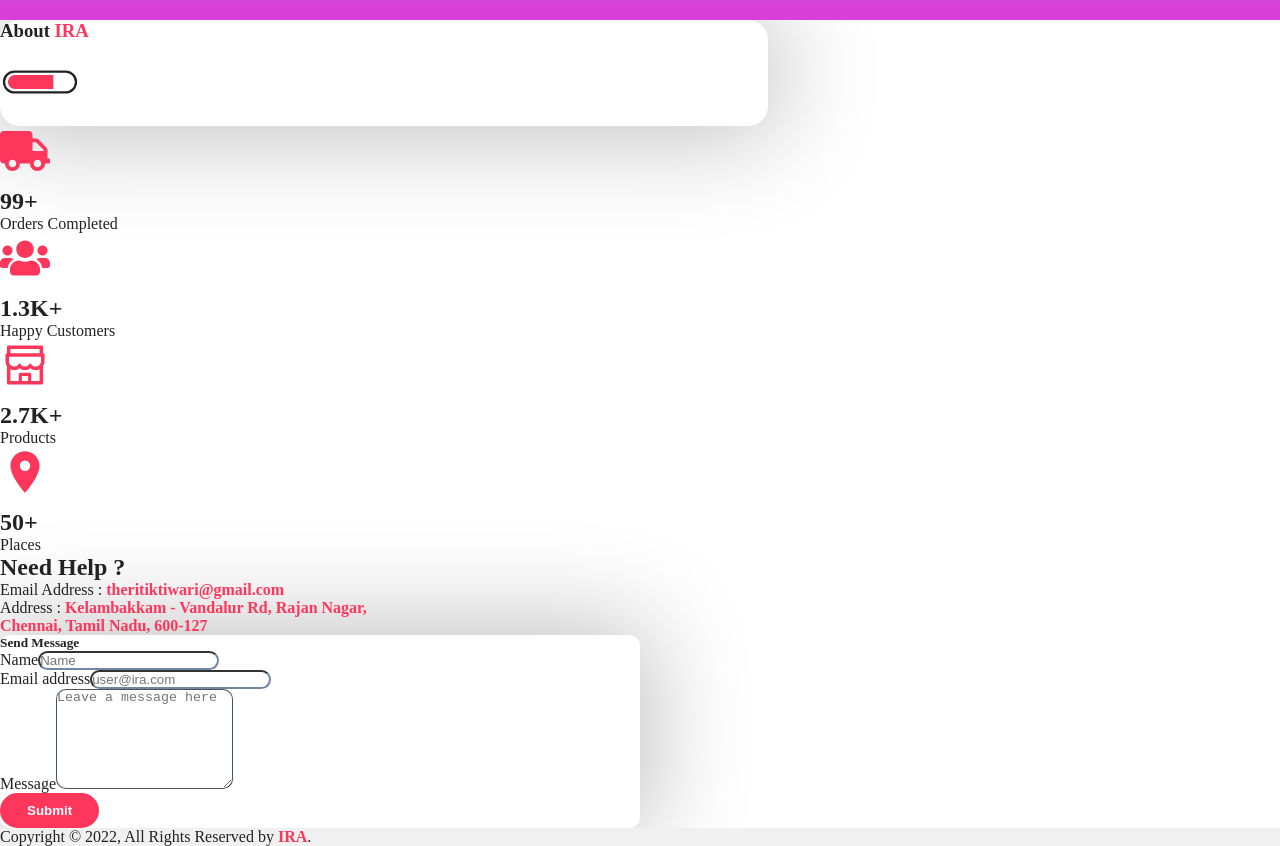
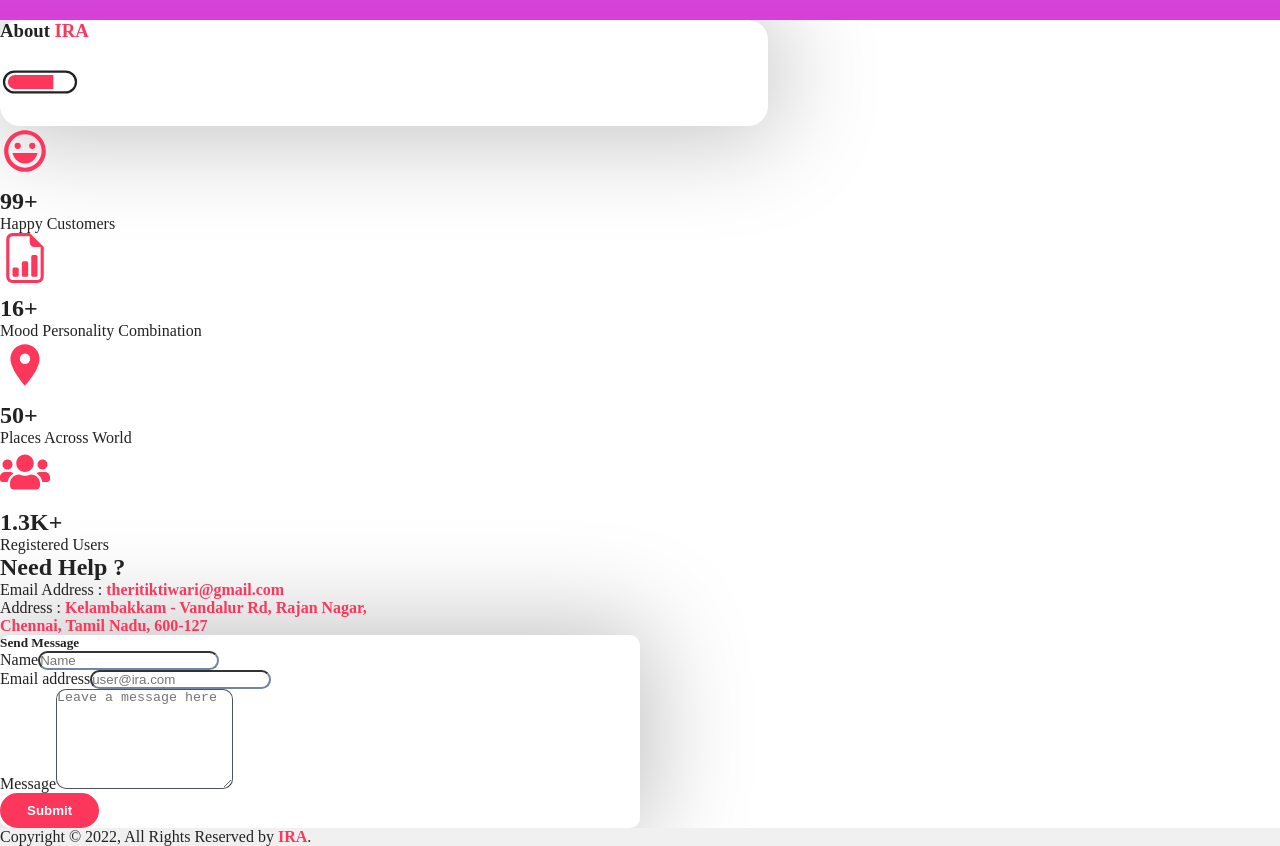
Before and after one commit to theritiktiwari/IRA, a Next.js app: page / in a window 1280 px wide. Shown: the part 840-1686 px from the top of the page. Built offline with nearby package versions, Linux system fonts and the light colour scheme; no server answers; the database is empty; grey boxes are pictures that could not be loaded.

Commit message:
Modify stats

```diff
--- a/Components/Stats.js
+++ b/Components/Stats.js
@@ -1,7 +1,8 @@
 import React from 'react';
-import { FaTruck, FaUsers } from 'react-icons/fa';
+import { FaUsers } from 'react-icons/fa';
 import { MdPlace } from 'react-icons/md';
-import { AiOutlineShop } from 'react-icons/ai';
+import { BiHappyAlt } from 'react-icons/bi';
+import { BsFileEarmarkBarGraph } from 'react-icons/bs';
 
 const Stats = () => {
     return (
@@ -11,10 +12,28 @@ const Stats = () => {
                     <div className="p-4 box w-25">
                         <div className="border border-3 border-primary py-3 rounded-3">
                             <div className="flex justify-center mb-1 icon">
-                                <FaTruck />
+                                <BiHappyAlt />
                             </div>
                             <h2 className="title">99+</h2>
-                            <p className="text-secondary">Orders Completed</p>
+                            <p className="text-secondary">Happy Customers</p>
+                        </div>
+                    </div>
+                    <div className="p-4 box w-25">
+                        <div className="border border-3 border-primary py-3 rounded-3">
+                            <div className="flex justify-center mb-1 icon">
+                                <BsFileEarmarkBarGraph />
+                            </div>
+                            <h2 className="title">16+</h2>
+                            <p className="text-secondary">Mood Personality Combination</p>
+                        </div>
+                    </div>
+                    <div className="p-4 box w-25">
+                        <div className="border border-3 border-primary py-3 rounded-3">
+                            <div className="flex justify-center mb-1 icon">
+                                <MdPlace />
+                            </div>
+                            <h2 className="title">50+</h2>
+                            <p className="text-secondary">Places Across World</p>
                         </div>
                     </div>
                     <div className="p-4 box w-25">
@@ -23,25 +42,7 @@ const Stats = () => {
                                 <FaUsers />
                             </div>
                             <h2 className="title">1.3K+</h2>
-                            <p className="text-secondary">Happy Customers</p>
-                        </div>
-                    </div>
-                    <div className="p-4 box w-25">
-                        <div className="border border-3 border-primary py-3 rounded-3">
-                            <div className="flex justify-center mb-1 icon">
-                                <AiOutlineShop />
-                            </div>
-                            <h2 className="title">2.7K+</h2>
-                            <p className="text-secondary">Products</p>
-                        </div>
-                    </div>
-                    <div className="p-4 box w-25">
-                        <div className="border border-3 border-primary py-3 rounded-3">
-                            <div className="flex justify-center mb-1 icon">
-                                <MdPlace />
-                            </div>
-                            <h2 className="title">50+</h2>
-                            <p className="text-secondary">Places</p>
+                            <p className="text-secondary">Registered Users</p>
                         </div>
                     </div>
                 </div>
```
